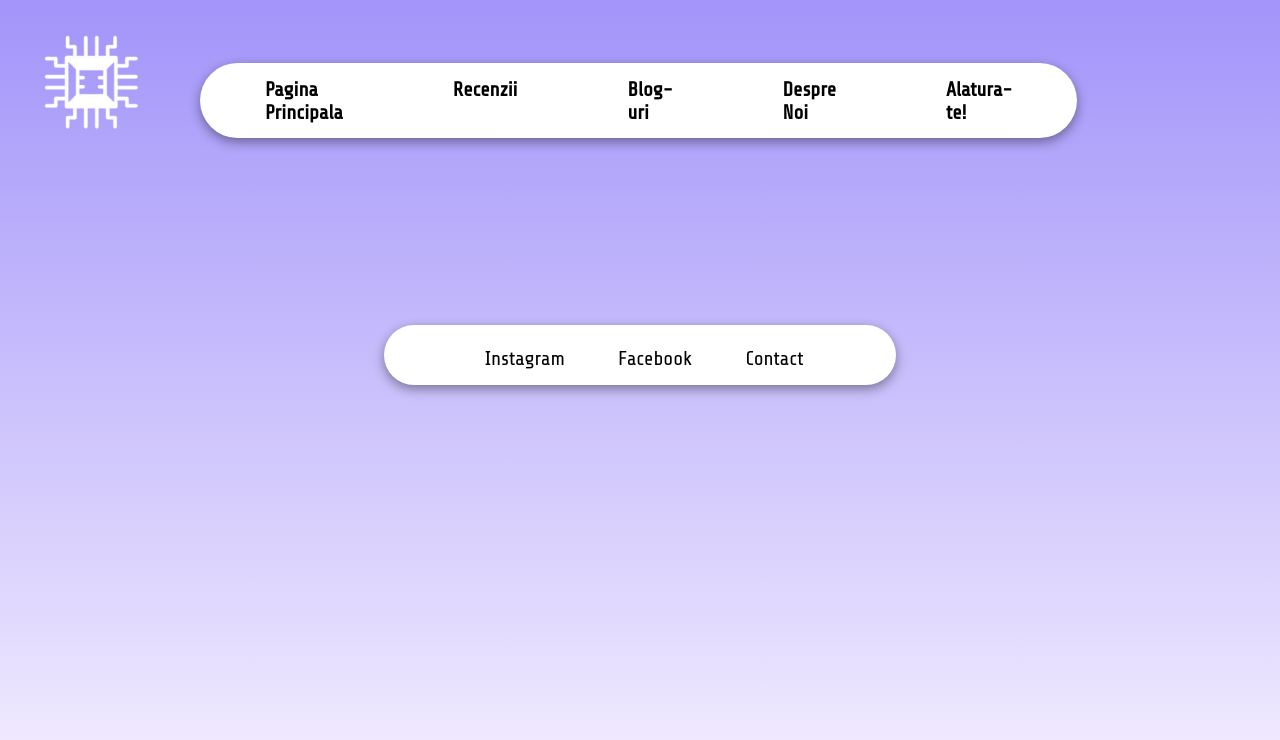
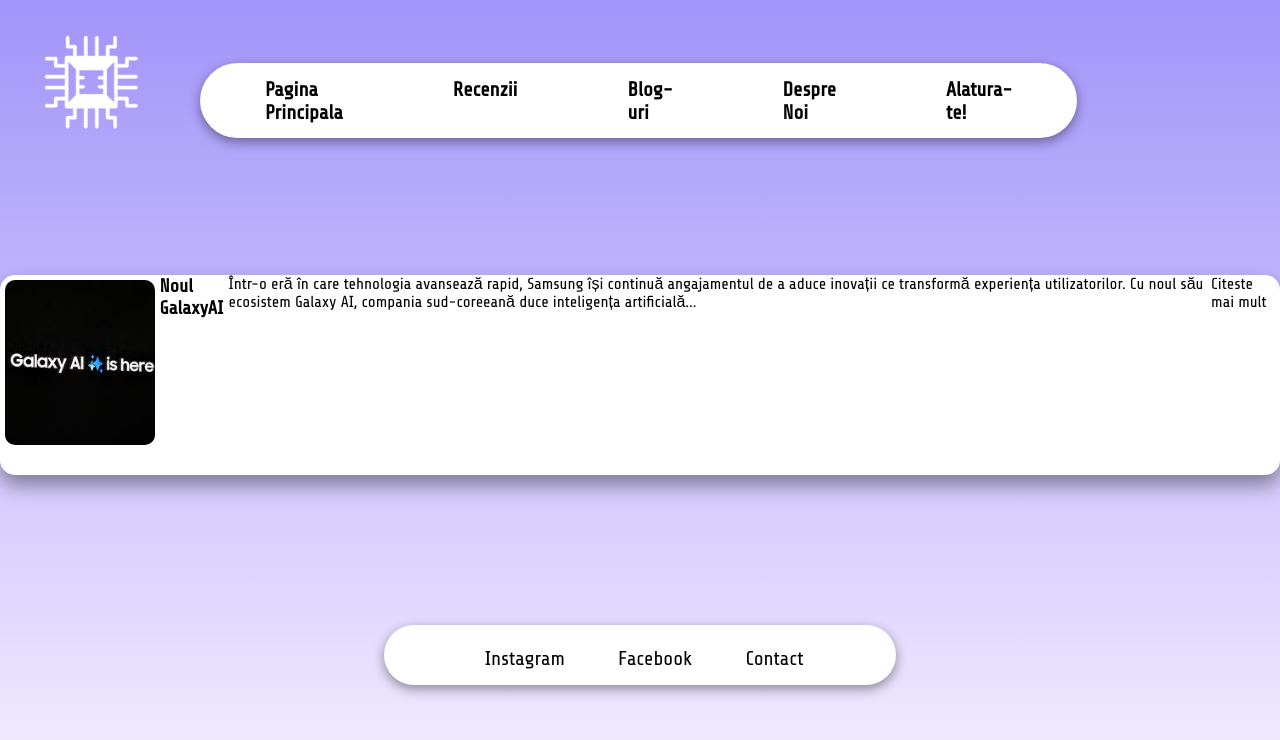
Before and after one commit to Vlad015/proiect, a plain HTML site: page bloguri.html in a window 1280 px wide. Drawn offline with Linux system fonts and the light colour scheme.

Commit message:
salvez acm ca mi frica ca o sa stric ceva

```diff
--- a/0css/bloguri.css
+++ b/0css/bloguri.css
@@ -122,6 +122,47 @@
     font-size: 50px;
     margin-right: 5%;
   }
+
+  /* card-uri */
+
+  .card-container {
+    width: 100%;
+    display: flex;
+    flex-direction: row;
+    flex-wrap: wrap;
+    gap: 150px;
+    justify-content: center;
+    margin-top: 100px;
+  }
+
+  .card {
+    position: relative;
+    background-color: #ffffff;
+    border-radius: 15px;
+    width: 1300px;
+    height: 200px;
+    transition: transform 0.3s ease-in-out;
+    display: flex;
+    flex-direction: row;
+    justify-content: space-between;
+    box-shadow: 0 10px 20px rgba(0, 0, 0, 0.4);
+  }
+
+/* imagini carduri */
+.imagine-card {
+    padding: 5px 5px 30px 5px;
+    overflow: hidden;
+    height: calc(100% - 0px);
+  }
+
+  .imagine-card img {
+    width: 100%;
+    height: 100%;
+    object-fit: cover;
+    border-radius: 10px;
+  }
+
+
 
   /*responsive*/
 
--- a/0css/indexstyle.css
+++ b/0css/indexstyle.css
@@ -235,8 +235,6 @@ footer {
 
 @media (min-width: 701px) {
   /* containere navbar și logo */
-  .body {
-  }
   .nav-container {
     position: relative;
     display: flex;
--- a/bloguri.html
+++ b/bloguri.html
@@ -36,6 +36,23 @@
         </nav>
     </div>
 
+    <div class="card-container">
+        <div class="card">
+            <div class="imagine-card">
+                <img src="2images/GalaxyAI2.jpg" alt="GalaxyAI">
+            </div>
+            <div class="titlu-card">
+                <h3>Noul GalaxyAI</h3>
+            </div>
+            <div class="text-card">
+                <p>Într-o eră în care tehnologia avansează rapid, Samsung își continuă angajamentul de a aduce inovații ce transformă experiența utilizatorilor. Cu noul său ecosistem Galaxy AI, compania sud-coreeană duce inteligența artificială...</p>
+            </div>
+            <div card="extra-info">
+                <p>Citeste mai mult</p>
+            </div>
+        </div>
+    </div>
+
     <footer>
         <div class="footer-content">
             <ul class="footer-links">
```
Also changed, not shown: index.html (indentation only).
